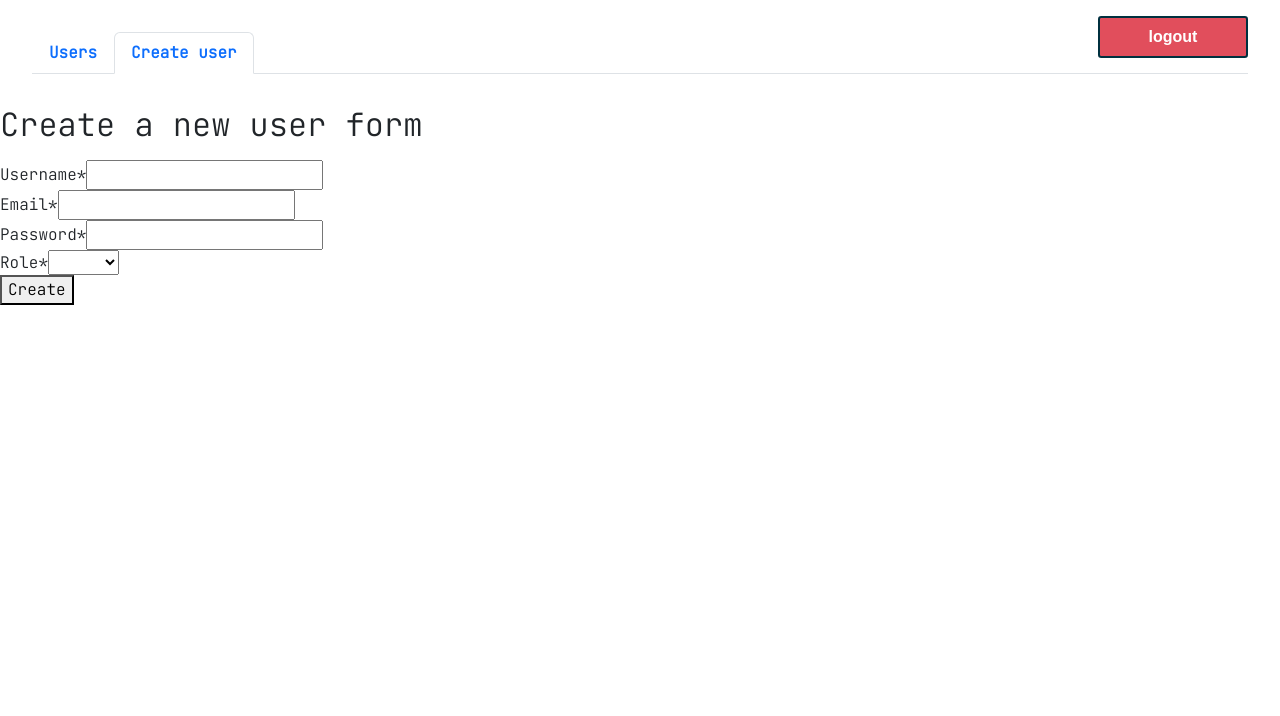
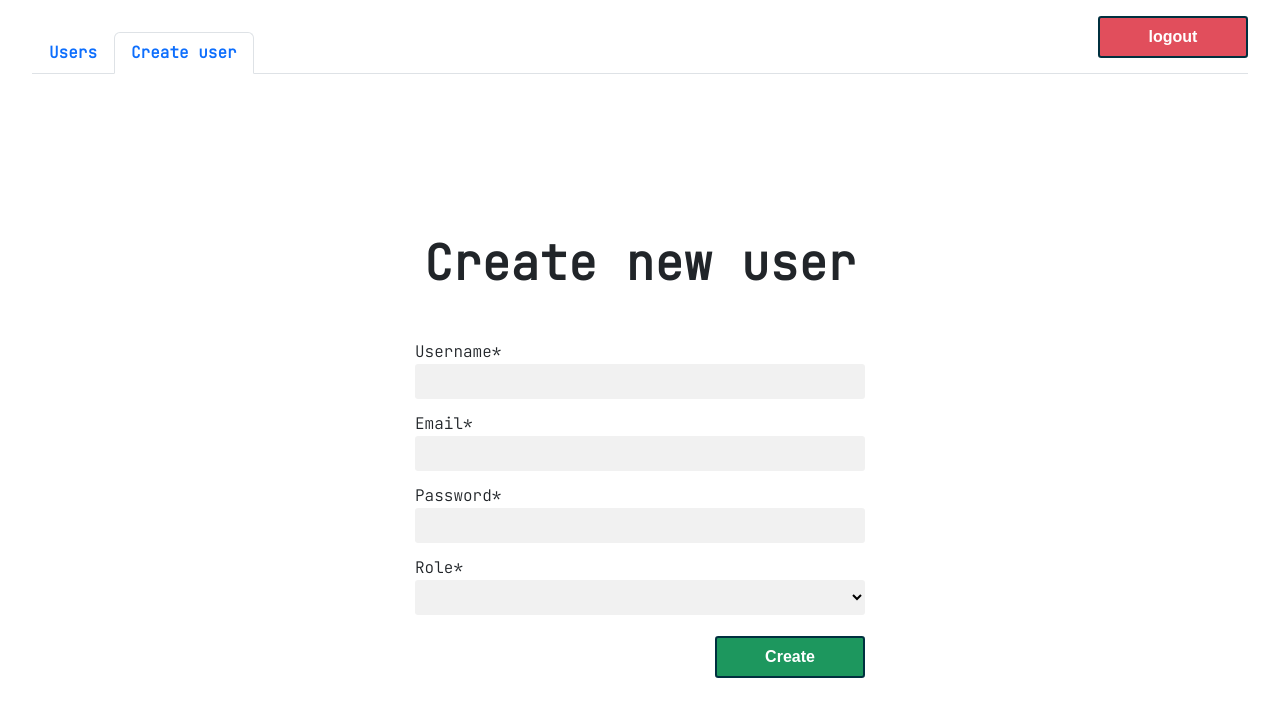
Before and after one commit to Adrian-Larenaudie/auth_template_api, a Vue app in the folder client/: page /user/create in a window 1280 px wide. Shown: the top 716 px of the page. Built offline with nearby package versions, Linux system fonts and the light colour scheme; no server answers; sample sign-in values are in the browser's storage.

Commit message:
[STYLES] on create user form cpt

```diff
--- a/client/src/views/CreateUserView.vue
+++ b/client/src/views/CreateUserView.vue
@@ -1,6 +1,6 @@
 <template>
     <div class="LoginView">
-        <h2>Create a new user form</h2>
+        <h2>Create new user</h2>
         <p class="errorMessage">{{ errorMessage }}</p>
         <form @submit.prevent="loginSubmit" class="login_form">
 
@@ -20,8 +20,8 @@
             </div>
 
             <div class="login_field">
-                <label for="login_password">Role*</label>
-                <select id="login_password" :value="userRole">
+                <label for="login_role">Role*</label>
+                <select class="standart_form_input" id="login_role" :value="userRole">
                     <option>Admin</option>
                     <option>User</option>
                 </select>
@@ -38,8 +38,8 @@
 <script>
 
 export default {
-  name: 'UserView',
-  computed: {
+    name: 'UserView',
+    computed: {
 
     },
     methods: {
@@ -49,4 +49,63 @@ export default {
 </script>
 
 <style scoped>
+h2 {
+    font-weight: 600;
+    font-size: 3rem;
+    text-align: center;
+    margin: 3rem;
+}
+.LoginView {
+    margin: 3rem;
+    margin-top: 10rem;
+}
+.errorMessage {
+    color: red;
+}
+.login_form {
+    min-width: 250px;
+    max-width: 600px;
+    width: 50%;
+    margin: auto;
+}
+label {
+    text-align: left;
+}
+.login_field {
+    width: 100%;
+    display: flex;
+    max-width: 450px;
+    flex-direction: column;
+    margin: .8rem auto;
+}
+.standart_form_input {
+    width: 100%;
+    height: 2.2rem;
+    border: none;
+    background-color: rgb(241, 241, 241);
+    border-radius: .2rem;
+}
+.login_submit {
+    cursor: pointer;
+    margin: .5rem 0;
+    border: solid 2px #00303f;
+    border-radius: .2rem;
+    padding: .3rem .8rem;
+    font-size: 1rem;
+    font-family: 'Clowey', sans-serif;
+    font-weight: 600;
+    height: 42px;
+    margin-left: 1rem;
+    background-color: #1d975e;
+    color: #fff;
+    width: fit-content;
+    min-width: 150px;
+    align-self: flex-end;
+    transition: .2s;
+}
+.login_submit:hover {
+    background-color:#fff;
+    color: #1d975e;
+    border: 2px solid #1d975e;
+}
 </style>
--- a/client/src/views/UsersView.vue
+++ b/client/src/views/UsersView.vue
@@ -1,7 +1,6 @@
 <template>
     <div class="UsersView">
-        <h1>See all users</h1>
-
+        <h1>Users</h1>
     </div>
 </template>
 
```
